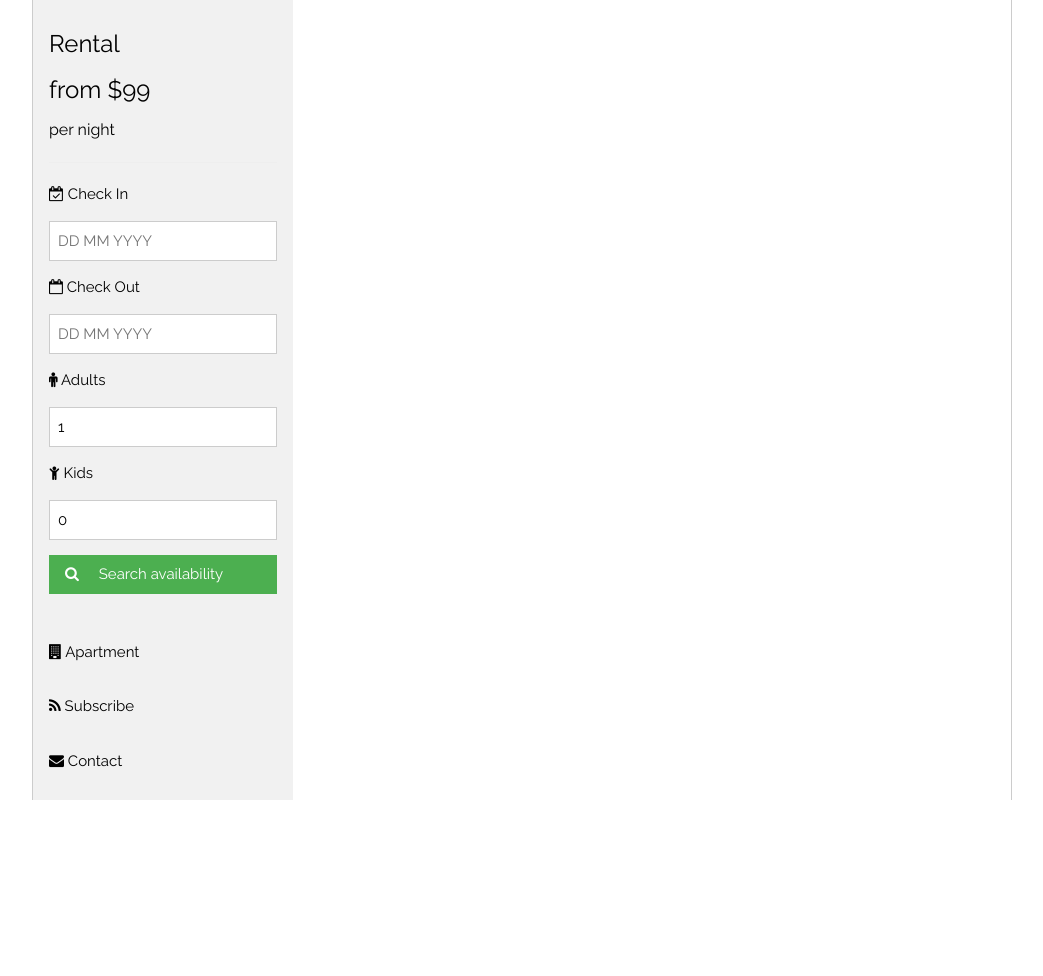
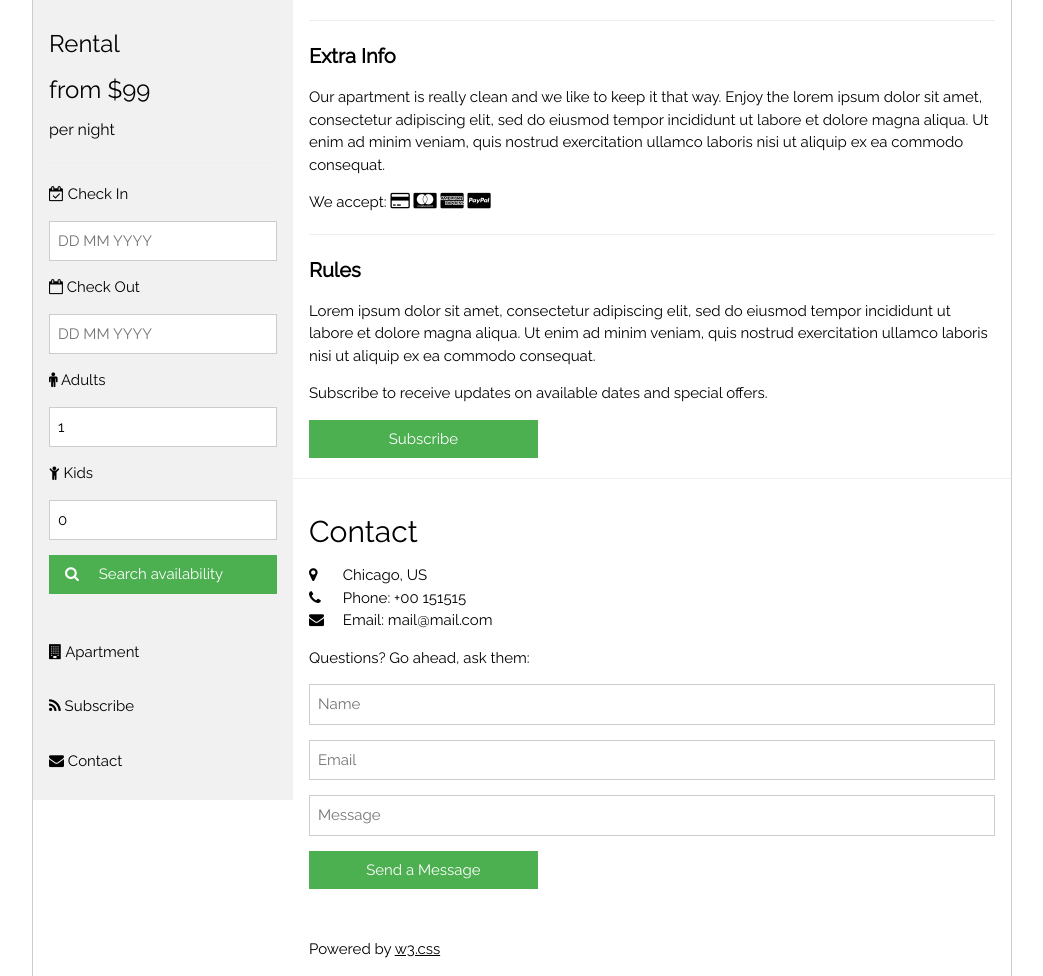
Before and after one commit to HilariousElk1660/Apartment-Rental-Template, a plain HTML site: page index.html in a window 1280 px wide. Shown: the whole page, without its empty margins (118-1161 px from the left). Before the commit the page ends 800 px from the top, so only its background shows below. Drawn offline with Linux system fonts and the light colour scheme.

Commit message:
Complete Side Nav, Footer, Contact, Rules and Info Section, closePopup function (JS)

```diff
--- a/index.html
+++ b/index.html
@@ -88,7 +88,7 @@
     <div id="popup" class="popup">
       <div class="popup__container">
         <div class="popup__content">
-          <i onclick="" class="fa fa-remove close"></i>
+          <i onclick="closePopup()" class="fa fa-remove close"></i>
           <h2 class="popup__main__heading">SUBSCRIBE</h2>
           <p class="popup__para__text">
             Join our mailing list to receive updates on available dates and
@@ -100,7 +100,7 @@
           <button
             type="button"
             class="fake__subscribe__button"
-            onclick="closePopup()"
+            onclick="closePopupAlert()"
           >
             Subscribe
           </button>
@@ -119,15 +119,103 @@
 
       <!-- Info Section -->
 
-      <div class="info__container"></div>
+      <div class="info__container">
+        <hr />
+        <h4><strong>Extra Info</strong></h4>
+        <p>
+          Our apartment is really clean and we like to keep it that way. Enjoy
+          the lorem ipsum dolor sit amet, consectetur adipiscing elit, sed do
+          eiusmod tempor incididunt ut labore et dolore magna aliqua. Ut enim ad
+          minim veniam, quis nostrud exercitation ullamco laboris nisi ut
+          aliquip ex ea commodo consequat.
+        </p>
+        <p>
+          We accept: <i class="fa fa-credit-card larger"></i>
+          <i class="fa fa-cc-mastercard larger"></i>
+          <i class="fa fa-cc-amex larger"></i>
+          <i class="fa fa-cc-paypal larger"></i>
+        </p>
+        <hr />
+        <h4><strong>Rules</strong></h4>
+        <p>
+          Lorem ipsum dolor sit amet, consectetur adipiscing elit, sed do
+          eiusmod tempor incididunt ut labore et dolore magna aliqua. Ut enim ad
+          minim veniam, quis nostrud exercitation ullamco laboris nisi ut
+          aliquip ex ea commodo consequat.
+        </p>
+        <p>
+          Subscribe to receive updates on available dates and special offers.
+        </p>
+        <p>
+          <button
+            class="search__button"
+            onclick="openPopup()"
+            style="width: 33.33333% !important; text-align: center; float: left;"
+          >
+            Subscribe
+          </button>
+        </p>
+      </div>
+
+      <hr />
 
       <!-- Contact Section -->
 
-      <div class="contact__section"></div>
+      <div class="contact__section">
+        <h2>Contact</h2>
+        <i class="fa fa-map-marker" style="width: 30px"></i> Chicago, US<br />
+        <i class="fa fa-phone" style="width: 30px"></i> Phone: +00 151515<br />
+        <i class="fa fa-envelope" style="width: 30px"> </i> Email:
+        mail@mail.com<br />
+        <p>Questions? Go ahead, ask them:</p>
+        <form>
+          <p>
+            <input
+              class="input__border"
+              type="text"
+              placeholder="Name"
+              required=""
+              name="Name"
+            />
+          </p>
+          <p>
+            <input
+              class="input__border"
+              type="text"
+              placeholder="Email"
+              required=""
+              name="Email"
+            />
+          </p>
+          <p>
+            <input
+              class="input__border"
+              type="text"
+              placeholder="Message"
+              required=""
+              name="Message"
+            />
+          </p>
+          <button
+            type="submit"
+            class="search__button"
+            style="width: 33.33333% !important; text-align: center;"
+          >
+            Send a Message
+          </button>
+        </form>
+      </div>
 
       <!-- Footer Section -->
 
-      <footer class="footer__section"></footer>
+      <footer class="footer__section" style="margin-top: 32px">
+        Powered by
+        <a
+          href="#"
+          class="green__link"
+          >w3.css</a
+        >
+      </footer>
     </div>
 
     <script src="main.js"></script>
--- a/main.js
+++ b/main.js
@@ -1,8 +1,12 @@
 function openPopup() {
-    document.getElementById('popup').style.display='block'
-  }
+  document.getElementById("popup").style.display = "block";
+}
 
-  function closePopup() {
-    alert('Thank you for subscribing!')
-    document.getElementById('popup').style.display='none'
-  }
+function closePopupAlert() {
+  alert("Thank you for subscribing!");
+  document.getElementById("popup").style.display = "none";
+}
+
+function closePopup() {
+  document.getElementById("popup").style.display = "none";
+}
--- a/styles.css
+++ b/styles.css
@@ -6,7 +6,6 @@
 html {
   box-sizing: border-box;
   width: 100%;
-  height: 100%;
 }
 
 body,
@@ -31,6 +30,15 @@ body {
   --green: #4caf50;
   --black: #000;
   --white: #fff;
+}
+
+hr {
+  border: 0;
+  border-top: 1px solid #eee;
+  margin: 20px 0;
+  box-sizing: content-box;
+  height: 0;
+  overflow: visible;
 }
 
 /* PopUp */
@@ -146,15 +154,6 @@ body {
   font-size: 16px;
 }
 
-.nav__top__content hr {
-  border: 0;
-  border-top: 1px solid #eee;
-  margin: 20px 0;
-  box-sizing: content-box;
-  height: 0;
-  overflow: visible;
-}
-
 .input__border {
   border: 1px solid #ccc;
   display: block;
@@ -208,14 +207,53 @@ body {
 
 /* Apartment Section */
 
-
 /* Gallery Section */
-
 
 /* Info Section */
 
+.info__container {
+  padding: 0.01em 16px;
+}
+
+.info__container::after {
+  content: "";
+  display: table;
+  clear: both;
+}
+
+.info__container h4 {
+  font-weight: 400;
+  margin: 10px 0;
+  font-size: 20px;
+}
+
+.larger {
+  font-size: 18px !important;
+}
 
 /* Contact Section */
 
+.contact__section {
+  padding: 0.01em 16px;
+}
+
+.contact__section h2 {
+  font-size: 30px;
+  font-weight: 400;
+  margin: 10px 0;
+}
 
 /* Footer Section */
+
+.footer__section {
+  margin-top: 32px;
+  padding: 16px 16px;
+}
+
+.footer__section a {
+  color: inherit;
+}
+
+.footer__section a:hover {
+  color: var(--green);
+}
```
